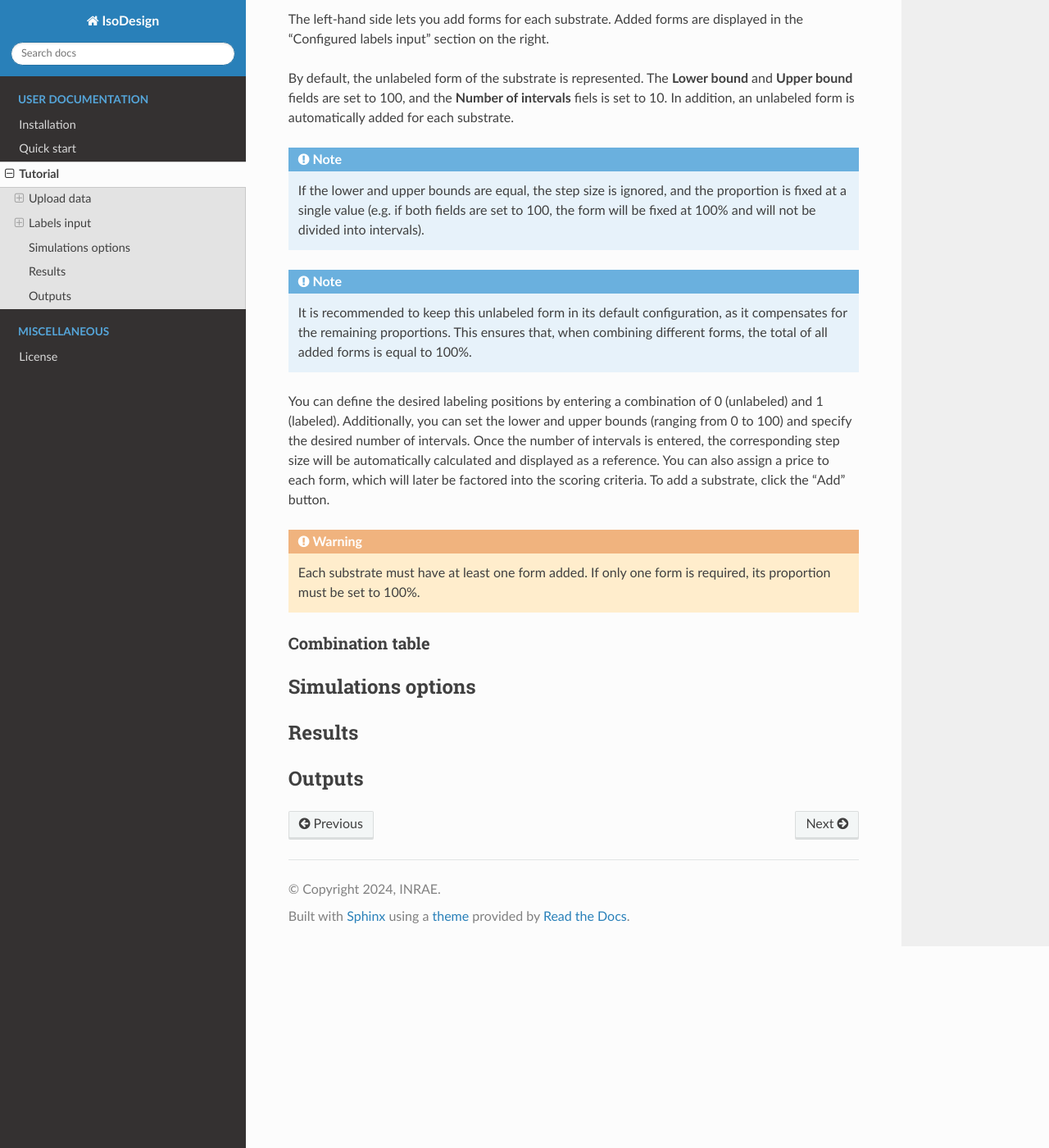
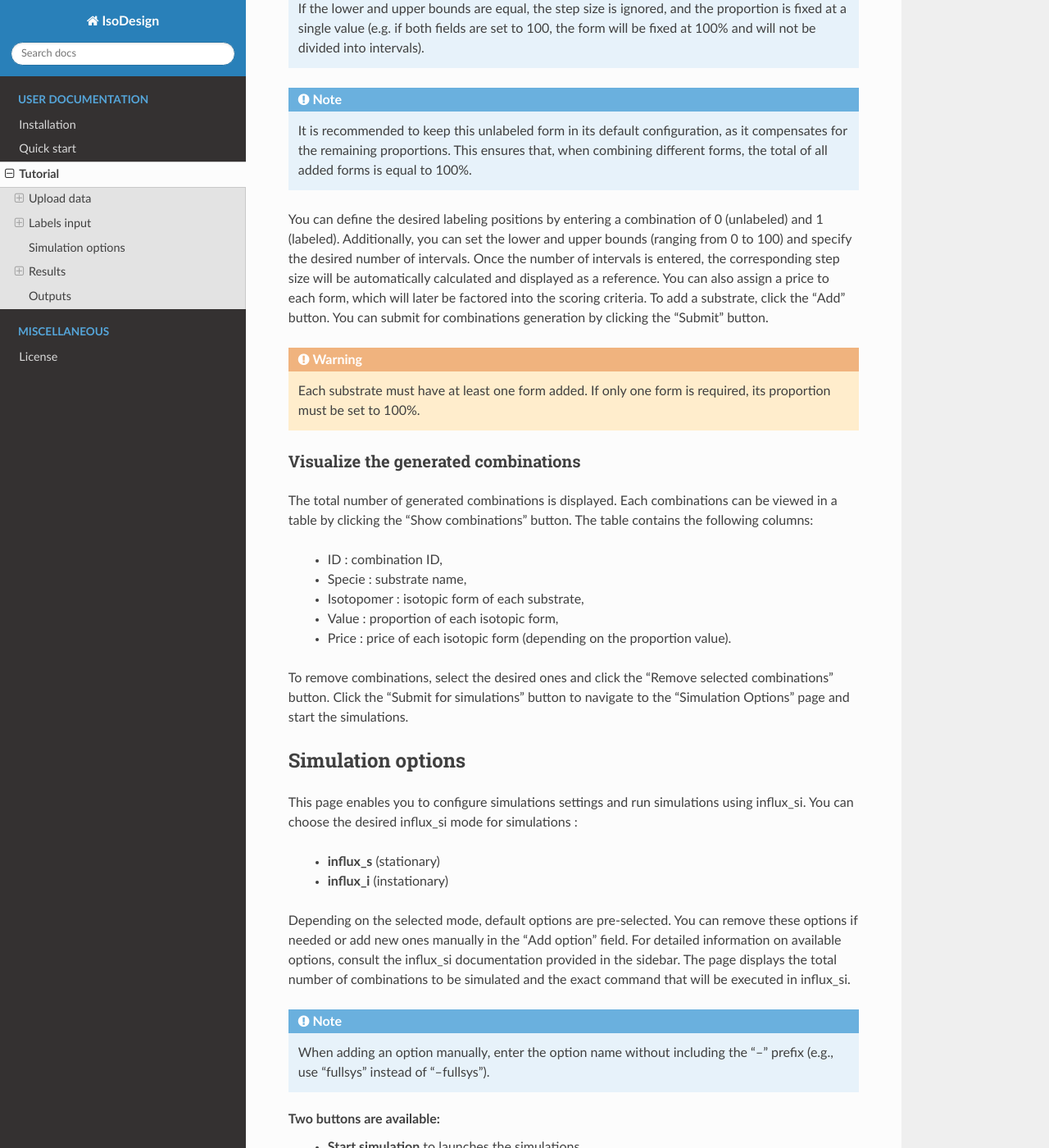
Before and after one commit to MetaboHUB-MetaToul-FluxoMet/IsoDesign, a Sphinx documentation site: the page built from docs/tutorial.rst, in a window 1280 px wide and 1400 px high, scrolled down 1536 px. Shown: the whole window at 82% size. Built offline with Sphinx 7.4.7 and the Read the Docs theme 3.1.0, drawn with Linux system fonts in a browser that asks for light colours; some of the changed text lies outside the part shown.

Commit message:
update tutorial

```diff
--- a/docs/tutorial.rst
+++ b/docs/tutorial.rst
@@ -39,7 +41,6 @@ Configure isotopic composition
 This section allows you to configure the labeling parameters, including the proportion values, intervals, and, if desired, isotopic form prices for the substrates.
 
 .. image:: _static/substrate_configuration.JPG
-   :scale: 60%
 
 The left-hand side lets you add forms for each substrate. Added forms are displayed in the "Configured labels input" section on the right.
 
@@ -57,20 +58,82 @@ fiels is set to 10. In addition, an unlabeled form is automatically added for ea
 You can define the desired labeling positions by entering a combination of 0 (unlabeled) and 1 (labeled). Additionally, you can set the lower and upper bounds
 (ranging from 0 to 100) and specify the desired number of intervals. Once the number of intervals is entered, the corresponding step size will be automatically
 calculated and displayed as a reference. You can also assign a price to each form, which will later be factored into the scoring criteria.
-To add a substrate, click the "Add" button.
+To add a substrate, click the "Add" button. You can submit for combinations generation by clicking the "Submit" button.
 
 .. warning:: Each substrate must have at least one form added. If only one form is required, its proportion must be set to 100%.
 
-Combination table
+Visualize the generated combinations
 ~~~~~~~~~~~~~~~~~~
+The total number of generated combinations is displayed. Each combinations can be viewed in a table by clicking the "Show combinations" button.
+The table contains the following columns:
+
+   * ID : combination ID,
+   * Specie : substrate name,
+   * Isotopomer : isotopic form of each substrate,
+   * Value : proportion of each isotopic form,
+   * Price : price of each isotopic form (depending on the proportion value).
+
+To remove combinations, select the desired ones and click the “Remove selected combinations” button.
+Click the “Submit for simulations” button to navigate to the “Simulation Options” page and start the simulations.
 
 
+.. _simulation_options:
+Simulation options
+------------------------
+This page enables you to configure simulations settings and run simulations using influx_si. You can choose the desired influx_si mode
+for simulations :
 
-Simulations options
-------------------------
+      * **influx_s** (stationary)
+      * **influx_i** (instationary)
+
+Depending on the selected mode, default options are pre-selected. You can remove these options if needed or add new ones manually in the “Add option” field.
+For detailed information on available options, consult the influx_si documentation provided in the sidebar.
+The page displays the total number of combinations to be simulated and the exact command that will be executed in influx_si.
+
+.. note:: When adding an option manually, enter the option name without including the “--” prefix (e.g., use “fullsys” instead of “--fullsys”).
+
+Two buttons are available:
+   * **Start simulation** to launches the simulations.
+   * **Interrupt simulation** to stops the simulations.
+
+Once the simulations is complete, you will be redirected to the next page, “Results”.
 
 Results
 ------------------------
+Results visualization
+~~~~~~~~~~~~~~~~~~~~~
+The simulation results are displayed in a table with the following columns :
+   * Name : flux names
+   * Kind : flux types (NET, XCH, METAB)
+   * Initial flux value : initial flux values (from the "Value" column in ".tvar" file)
+   * Value : simulated flux values
+   * Value difference : difference between the initial and simulated flux values
+   * ID... : Standard deviation of the simulated fluxes corresponding to a specific isotopic composition combination.
+
+To filter the table, click on "Apply a filter". The table can be filtered based on the following criteria :
+   * Flux : flux names
+   * Kind : flux types (NET, XCH, METAB)
+   * Pathway : metabolic pathways (if specified in the ".netw" file)
+
+Scoring criteria
+~~~~~~~~~~~~~~~~~~~~~
+
+You can select multiple criteria simultaneously, and within each criterion, choose several elements.
+
+The section below the table allows you to apply criteria and visualize the generated scores.
+The left-hand side is used to select the criteria and configure their parameters. 4 scoring criteria are available :
+
+:Sum of SDs: calculated the total sum of all SDs (standard deviations) of fluxes for each isotopic composition combination.
+:Number of fluxes with SDs < threshold: counts the number of fluxes with SDs below a specified threshold in the parameters.
+:Number of labeled inputs: counts the number of labeled inputs for each isotopic composition combination.
+:Price: calculates the total price for each isotopic composition combination.
+
+You can apply multiple criteria simultaneously. Additionally, mathematical operations (addition, multiplication and division) and weights
+can be assigned to each criterion.
+
+The right-hand side displays the generated scores as you select and configure criteria. Scores are presented both in a table and as
+a bar plot.
+
 
 Outputs
 ------------------------
```
Also changed, not shown: other parts of docs/tutorial.rst (+3 -1 lines).
